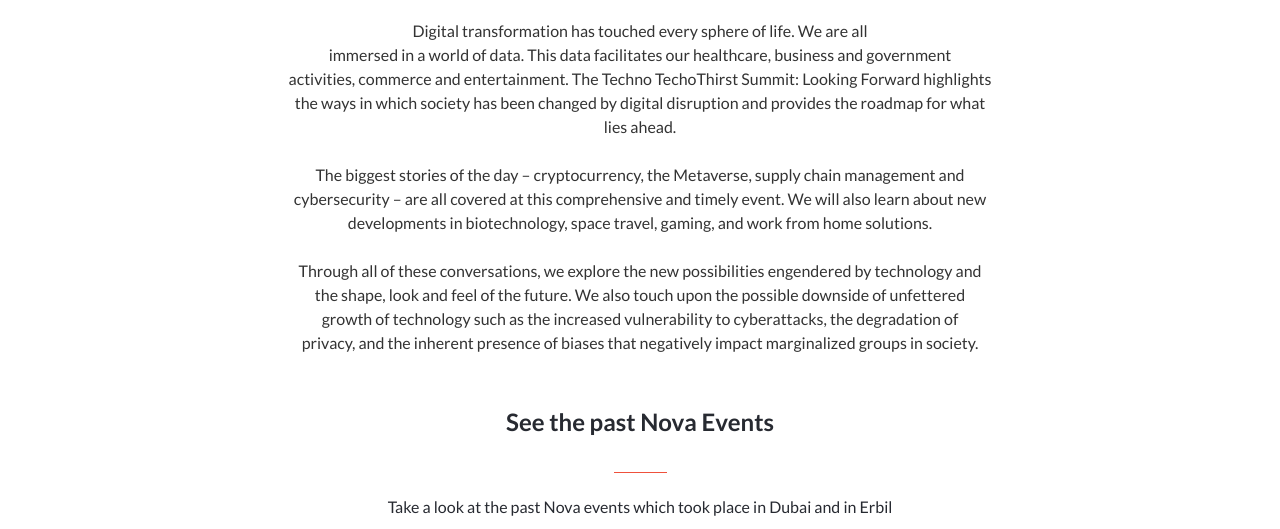
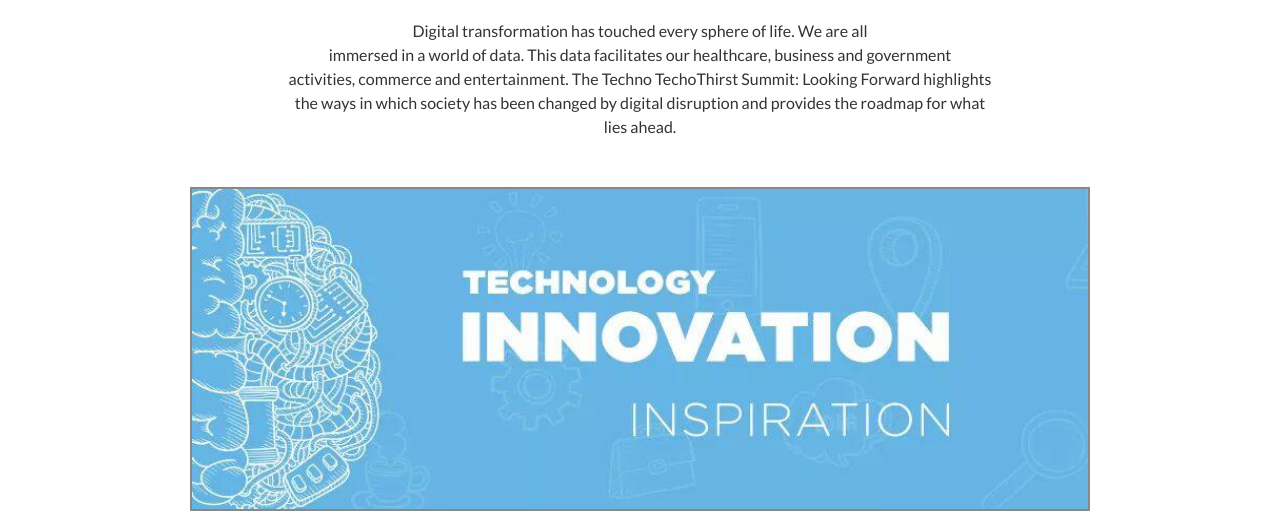
Before and after one commit to sajibarafatsiddiqui/technothirst, a website: page about.html in a window 1280 px wide. Shown: the part 821-1350 px from the top of the page. Drawn offline with Linux system fonts and the light colour scheme; files whose address does not match are found by name.

Commit message:
logo added to the about page

```diff
--- a/about.html
+++ b/about.html
@@ -65,12 +65,14 @@
             <div class="event_wrapper">
                 <h2>About the Event</h2>
                 <div class="guide_bar"></div>
-                <p class="event_description">Digital transformation has touched every sphere of life. We are all
+                <p class="event_description">   Digital transformation has touched every sphere of life. We are all
                     immersed in a world of data. This data facilitates our healthcare, business and government
                     activities, commerce and entertainment. The Techno TechoThirst Summit: Looking Forward highlights
                     the ways in which society has been changed by digital disruption and provides the roadmap for what
                     lies ahead.
-
+                    <br>
+                    <img class="about_logo" src="statics/images/logo4.jpg" alt="techsummit">
+                     <br>
                     The biggest stories of the day – cryptocurrency, the Metaverse, supply chain management and
                     cybersecurity – are all covered at this comprehensive and timely event. We will also learn about new
                     developments in biotechnology, space travel, gaming, and work from home solutions.
--- a/index.css
+++ b/index.css
@@ -322,6 +322,13 @@
   }
 }
 
+.about_logo {
+    width: 70vw;
+    height:40vh;
+    justify-self: center;
+    border: 2px solid #888
+}
+
 @media screen and (min-width: 768px) {
   .toolbar {
     max-height: 20vh;
```
Also changed, not shown: statics/images/OIP.jpg (added), statics/images/logo.png (added), statics/images/logo1.jpg (added), statics/images/logo3.png (added), statics/images/logo4.jpg (added).
